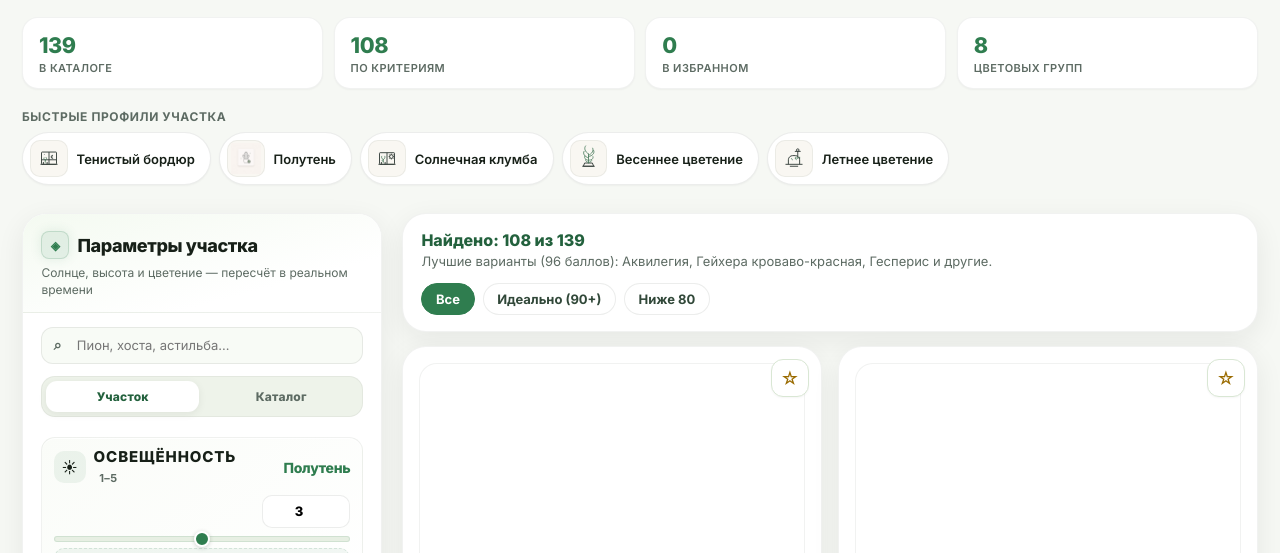
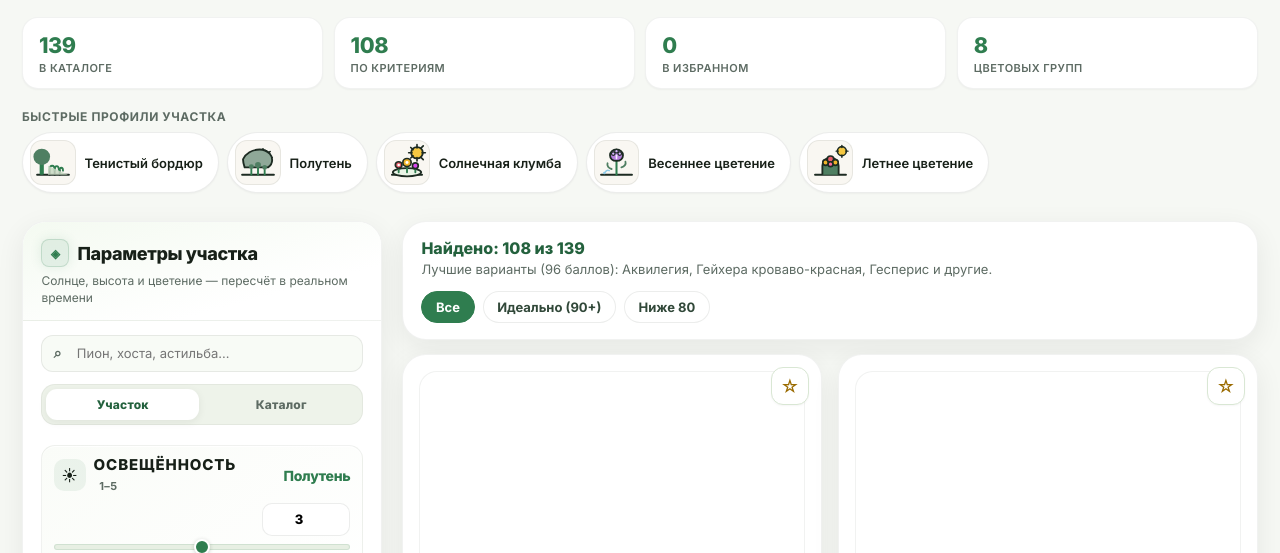
Before and after one commit to VictoriiaMikhaleva/garden_plants, a website: page garden_catalog.html in a window 1280 px wide. Shown: the part 223-776 px from the top of the page. Drawn offline with Linux system fonts and the light colour scheme.

Commit message:
иконки быстрых сценариев

```diff
--- a/assets/css/catalog.css
+++ b/assets/css/catalog.css
@@ -286,17 +286,17 @@
   display: grid;
   place-items: center;
   flex-shrink: 0;
-  width: 2.35rem;
-  height: 2.35rem;
+  width: 2.85rem;
+  height: 2.85rem;
   background: #f9f7f2;
-  border: 1px solid rgba(23, 32, 24, 0.06);
-  border-radius: 10px;
+  border: 1px solid rgba(23, 32, 24, 0.08);
+  border-radius: 12px;
 }
 
 .catalog-quick-btn__icon {
   display: block;
-  width: 1.9rem;
-  height: 1.9rem;
+  width: 2.45rem;
+  height: 2.45rem;
   object-fit: contain;
   object-position: center;
   pointer-events: none;
--- a/garden_catalog.html
+++ b/garden_catalog.html
@@ -55,31 +55,31 @@
     <div class="catalog-quick-btns">
       <button class="catalog-quick-btn" type="button" data-profile="shadeBorder">
         <span class="catalog-quick-btn__icon-wrap" aria-hidden="true">
-          <img class="catalog-quick-btn__icon" src="assets/icons/scenarios/dark-icon.svg" alt="" width="32" height="32" decoding="async">
+          <img class="catalog-quick-btn__icon" src="assets/icons/garden/shade-border.svg" alt="" width="40" height="40" decoding="async">
         </span>
         <span>Тенистый бордюр</span>
       </button>
       <button class="catalog-quick-btn" type="button" data-profile="partialShade">
         <span class="catalog-quick-btn__icon-wrap" aria-hidden="true">
-          <img class="catalog-quick-btn__icon" src="assets/icons/scenarios/easy-icon.png" alt="" width="32" height="32" decoding="async">
+          <img class="catalog-quick-btn__icon" src="assets/icons/garden/partial-shade.svg" alt="" width="40" height="40" decoding="async">
         </span>
         <span>Полутень</span>
       </button>
       <button class="catalog-quick-btn" type="button" data-profile="sunnyBed">
         <span class="catalog-quick-btn__icon-wrap" aria-hidden="true">
-          <img class="catalog-quick-btn__icon" src="assets/icons/scenarios/sun-icon.svg" alt="" width="32" height="32" decoding="async">
+          <img class="catalog-quick-btn__icon" src="assets/icons/garden/sunny-bed.svg" alt="" width="40" height="40" decoding="async">
         </span>
         <span>Солнечная клумба</span>
       </button>
       <button class="catalog-quick-btn" type="button" data-profile="springBloom">
         <span class="catalog-quick-btn__icon-wrap" aria-hidden="true">
-          <img class="catalog-quick-btn__icon" src="assets/icons/scenarios/large-icon.svg" alt="" width="32" height="32" decoding="async">
+          <img class="catalog-quick-btn__icon" src="assets/icons/garden/spring-bloom.svg" alt="" width="40" height="40" decoding="async">
         </span>
         <span>Весеннее цветение</span>
       </button>
       <button class="catalog-quick-btn" type="button" data-profile="summerBloom">
         <span class="catalog-quick-btn__icon-wrap" aria-hidden="true">
-          <img class="catalog-quick-btn__icon" src="assets/icons/scenarios/bathroom-icon.svg" alt="" width="32" height="32" decoding="async">
+          <img class="catalog-quick-btn__icon" src="assets/icons/garden/summer-bloom.svg" alt="" width="40" height="40" decoding="async">
         </span>
         <span>Летнее цветение</span>
       </button>
```
Also changed, not shown: index.html (+6 -6 lines), assets/icons/garden/autumn-bloom.svg (added), assets/icons/garden/partial-shade.svg (added), assets/icons/garden/shade-border.svg (added), assets/icons/garden/spring-bloom.svg (added), assets/icons/garden/summer-bloom.svg (added), assets/icons/garden/sunny-bed.svg (added).
